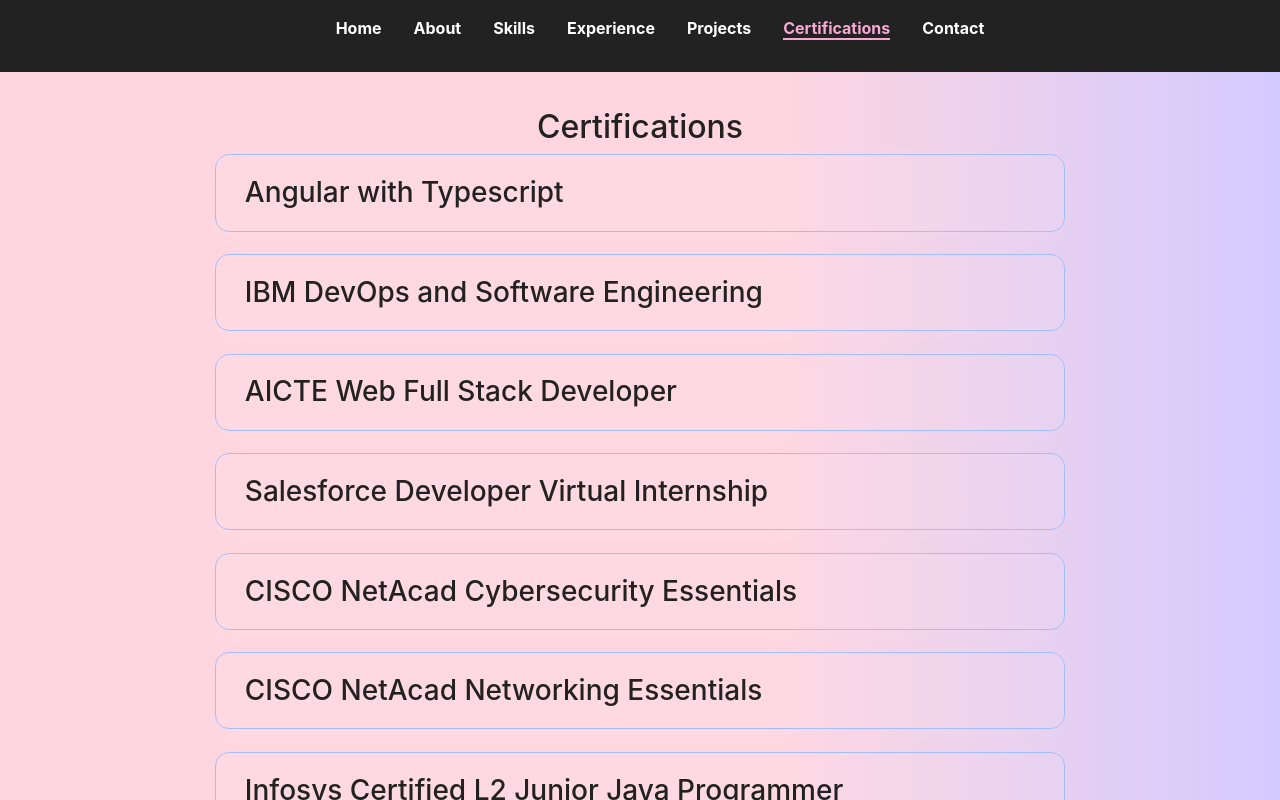
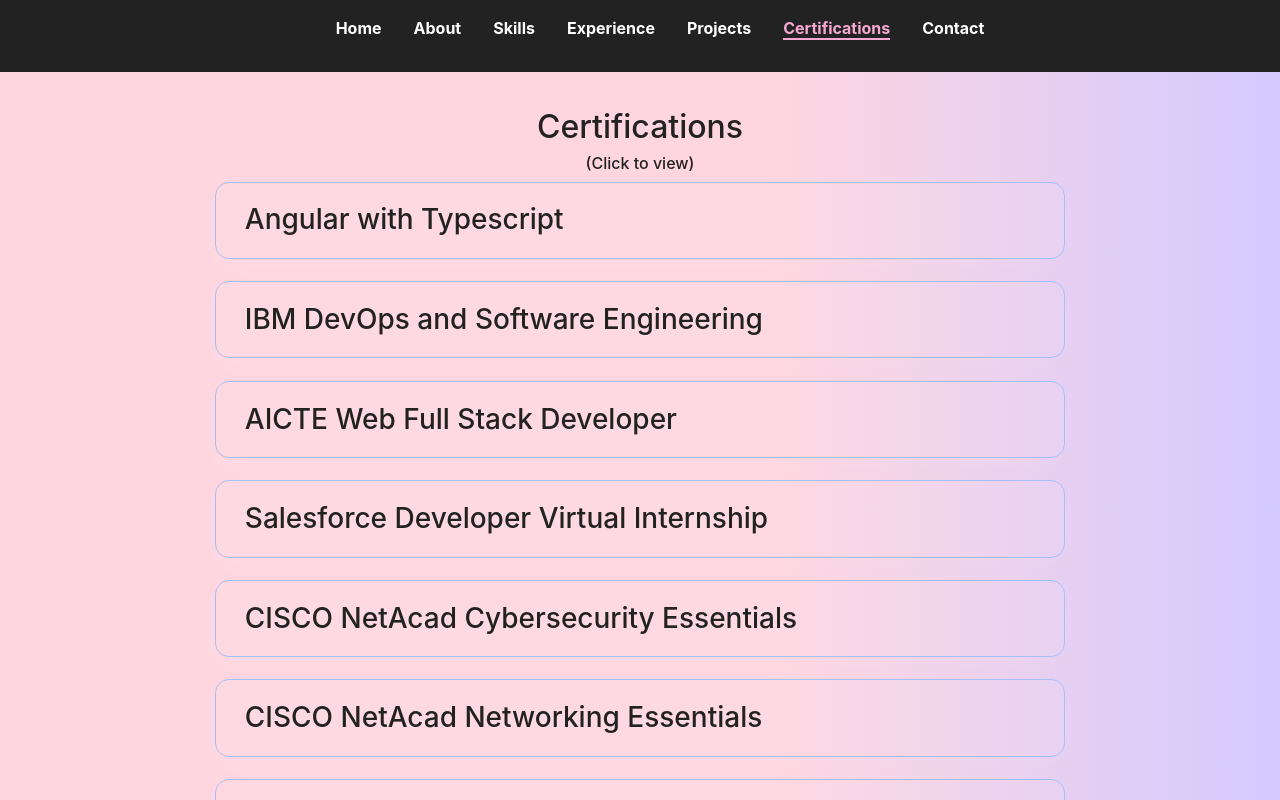
Before and after one commit to kavya-reddii/Portfolio, a React (Create React App) app: page /Portfolio/certifications in a window 1280 px wide. Shown: the top 800 px of the page. Built offline with nearby package versions, Linux system fonts and the light colour scheme; a web font is replaced by a local one.

Commit message:
Updated portfolio

```diff
--- a/src/components/Certifications.js
+++ b/src/components/Certifications.js
@@ -72,6 +72,7 @@
   return (
     <section id="certifications" className="certifications fullpage colorful-bg"><br /><br />
       <h2>Certifications</h2>
+      <h6>(Click to view)</h6>
       <div className="cert-list">
         {certifications.map(cert => (
           <div
```
